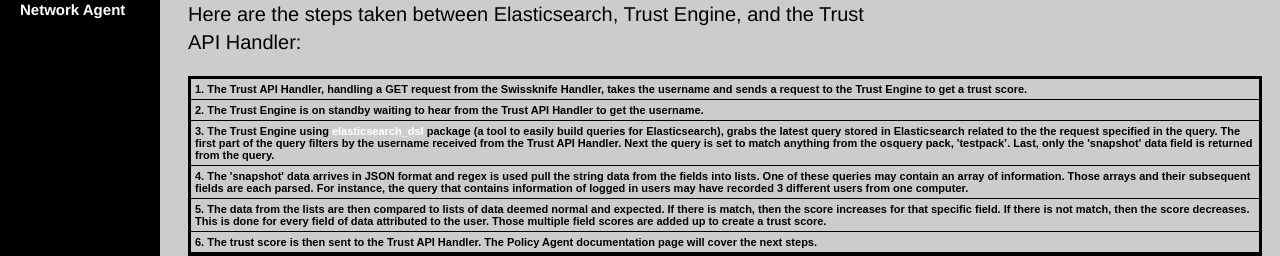
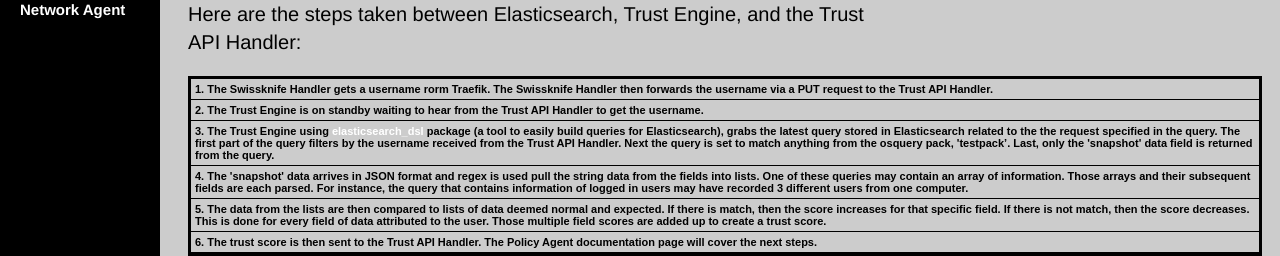
Before and after one commit to WWUZeroTrust/WWUZeroTrust.github.io, a Jekyll site: the page TrustEngine/index.html, which Jekyll copies as it is, in a window 1280 px wide and 900 px high, scrolled down 1942 px. Shown: the part 177-433 px from the top of the window. Built offline with Jekyll 4.4.1, drawn with Linux system fonts in a browser that asks for light colours.

Commit message:
Update index.html

```diff
--- a/TrustEngine/index.html
+++ b/TrustEngine/index.html
@@ -145,8 +145,10 @@
 	</p>
 
 <table class="tableizer-table">
-<thead><tr class="tableizer-firstrow"><td>1. The Trust API Handler, handling a GET request from the Swissknife Handler, takes the username and sends a request to the Trust Engine to get a trust score.</td></tr></thead><tbody>
- <tr><td>2. The Trust Engine is on standby waiting to hear from the Trust API Handler to get the username.</td></tr>
+
+<thead><tr class="tableizer-firstrow"><td>1. The Swissknife Handler gets a username rorm Traefik. The Swissknife Handler then forwards the username via a PUT request to the Trust API Handler.</td></tr></thead><tbody>
+
+<tr><td>2. The Trust Engine is on standby waiting to hear from the Trust API Handler to get the username.</td></tr>
  <tr><td>3. The Trust Engine using <a href="https://github.com/elastic/elasticsearch-dsl-py/blob/master/docs/index.rst">elasticsearch_dsl</a>
 		package (a tool to easily build queries for Elasticsearch), grabs the latest query stored in Elasticsearch related to the
 		the request specified in the query. The first part of the query filters by the username received from the Trust API Handler.
```
